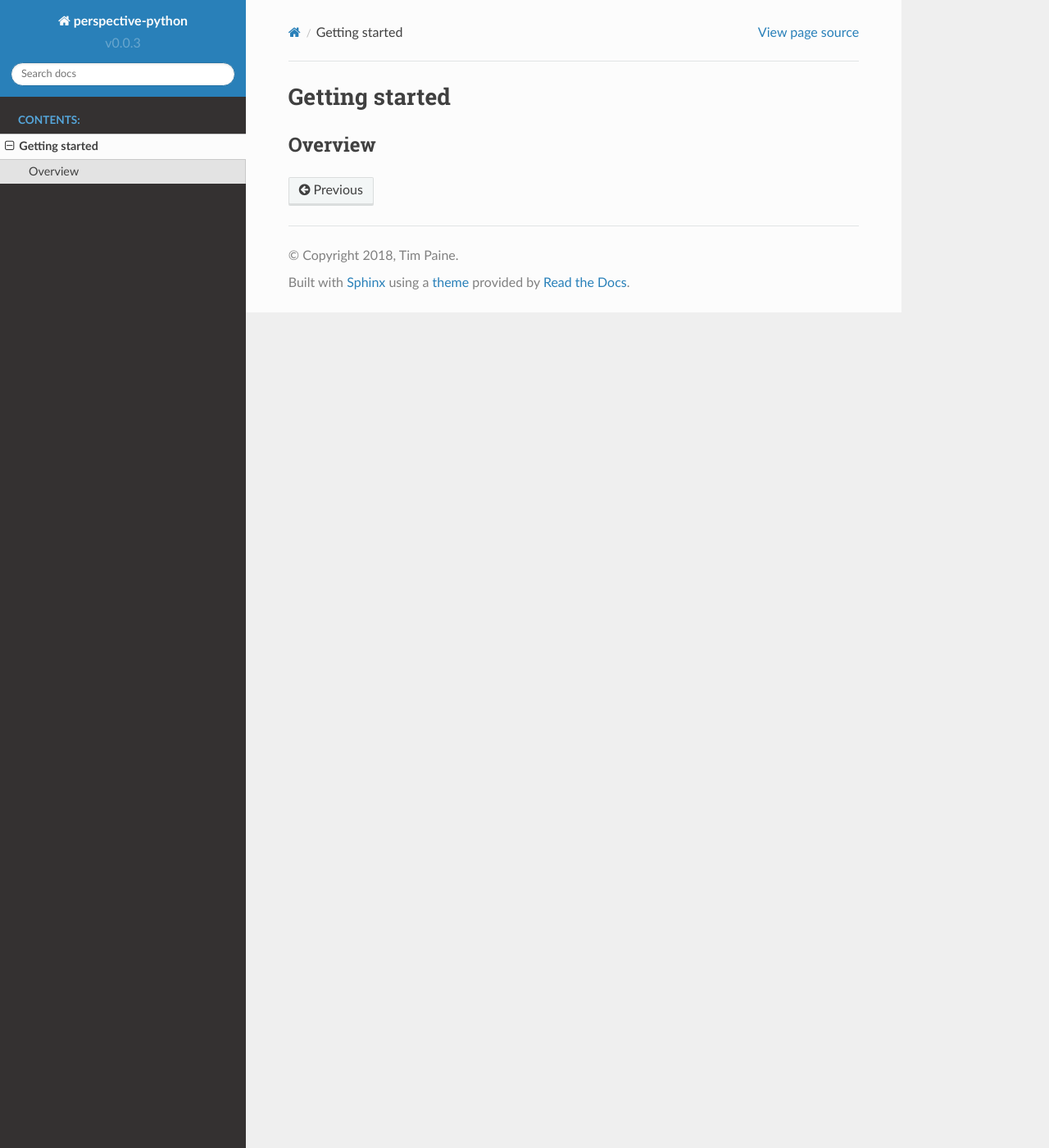
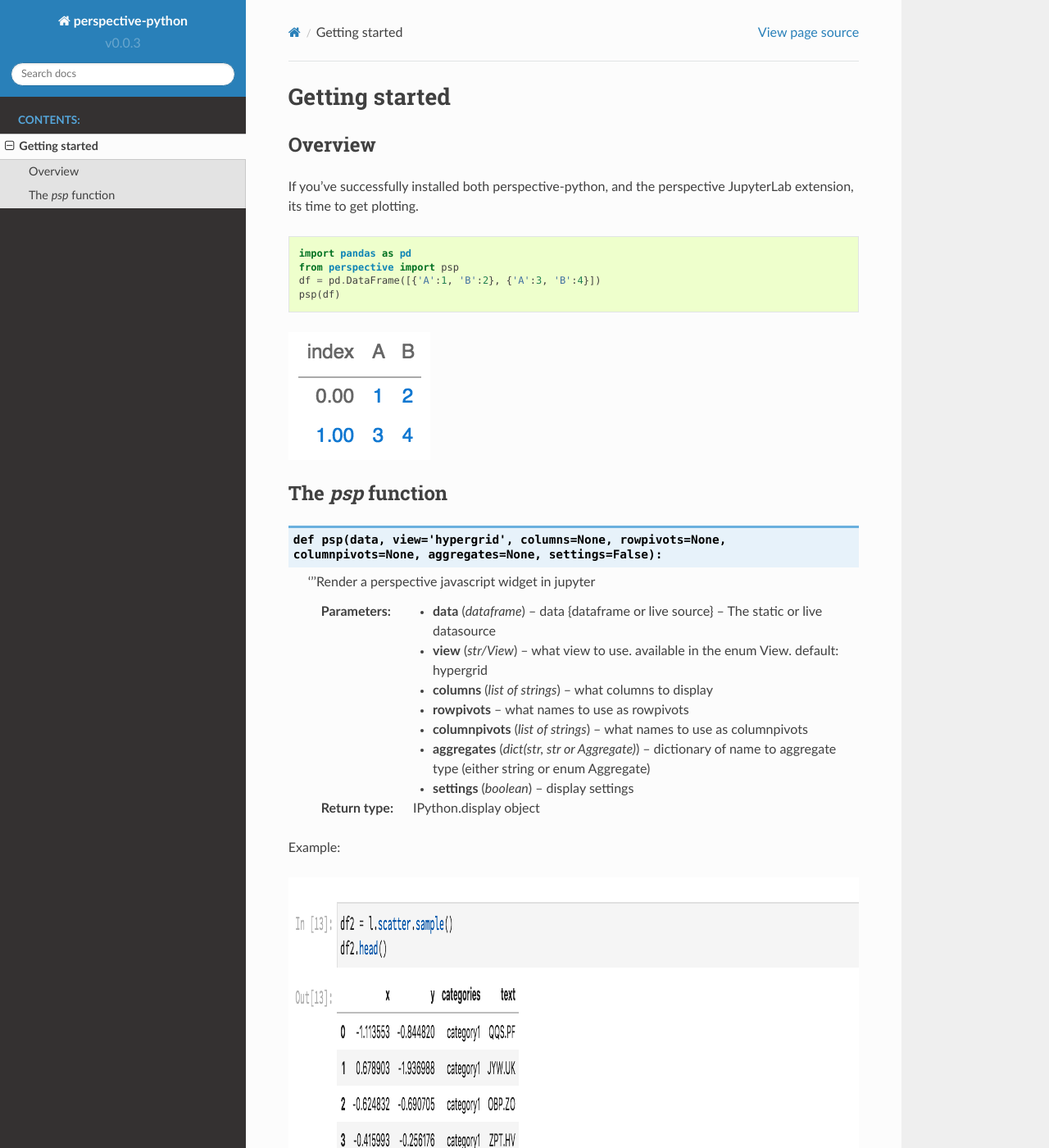
Before and after one commit to perspective-community/perspective-python, a Sphinx documentation site: the page built from docs/quickstart.rst, in a window 1280 px wide and 1400 px high. Shown: the whole window at 82% size. Built offline with Sphinx 7.4.7 and the Read the Docs theme 2.0.0, drawn with Linux system fonts in a browser that asks for light colours; pages that are not in the unit, such as notebooks, are missing from menus.

Commit message:
updating docs

```diff
--- a/docs/quickstart.rst
+++ b/docs/quickstart.rst
@@ -4,3 +4,45 @@
 
 Overview
 ===============
+If you've successfully installed both perspective-python, and the perspective JupyterLab extension, its time to get plotting.
+
+.. code:: python3
+
+    import pandas as pd
+    from perspective import psp
+    df = pd.DataFrame([{'A':1, 'B':2}, {'A':3, 'B':4}])
+    psp(df)
+
+.. image:: ./img/grid1.png
+    :scale: 100%
+    :alt: grid1.png
+
+The `psp` function
+==================
+.. function:: def psp(data, view='hypergrid', columns=None, rowpivots=None, columnpivots=None, aggregates=None, settings=False):
+
+    '''Render a perspective javascript widget in jupyter
+
+    :param data: data {dataframe or live source} -- The static or live datasource
+    :type data: dataframe
+
+    :param view: what view to use. available in the enum View. default: hypergrid
+    :type view: str/View
+
+    :param columns: what columns to display
+    :type columns: list of strings
+    :param rowpivots: what names to use as rowpivots
+    :type rovpivots: list of strings
+    :param columnpivots: what names to use as columnpivots
+    :type columnpivots: list of strings
+    :param aggregates: dictionary of name to aggregate type (either string or enum Aggregate)
+    :type aggregates: dict(str, str or Aggregate)
+    :param settings: display settings
+    :type settings: boolean
+    :rtype: IPython.display object
+
+Example:
+
+.. image:: ./img/scatter1.png
+    :scale: 100%
+    :alt: scatter1.png
```
Also changed, not shown: docs/img/grid1.png (added), docs/img/scatter1.png (added), 1 other file.
